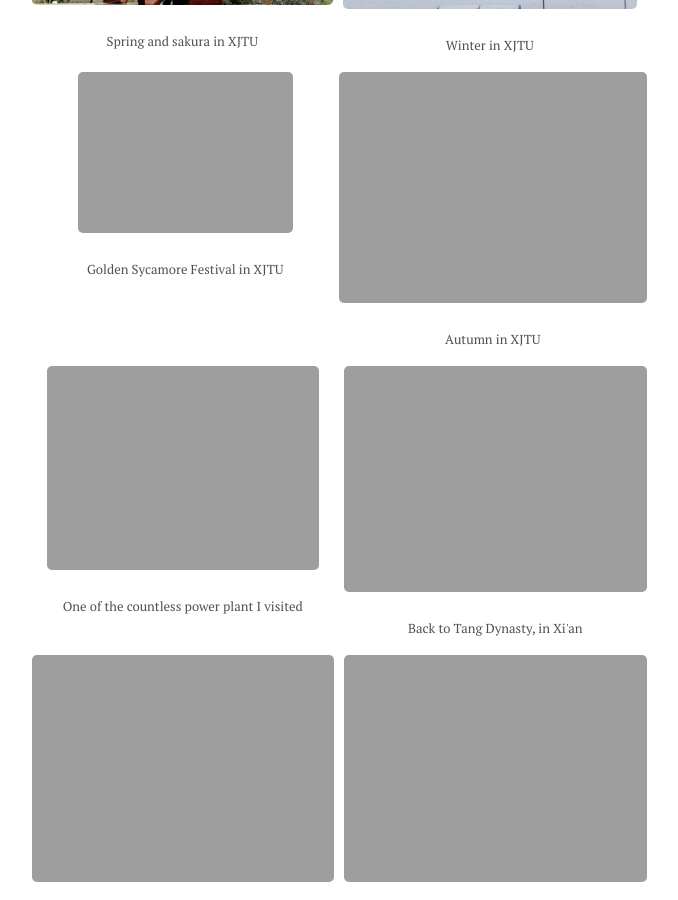
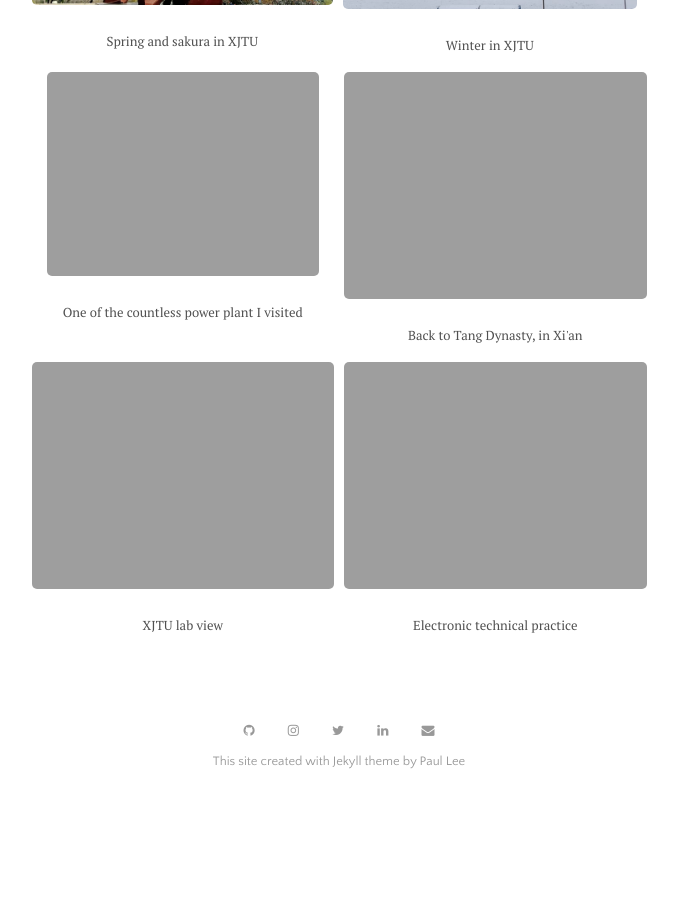
Before and after one commit to zhengwuma/zhengwuma.github.io, a Jekyll site: the page built from menu/gallery.md, in a window 1280 px wide and 900 px high, scrolled down 2474 px. Shown: the whole window, without its empty margins (301-979 px from the left). Built offline with Jekyll 4.4.1, drawn with Linux system fonts in a browser that asks for light colours; after the commit the page ends 3281 px from its top, so only the background shows below that.

Commit message:
Update pic.html

```diff
--- a/_layouts/pic.html
+++ b/_layouts/pic.html
@@ -84,17 +84,6 @@ layout: default
   </div>
 </div>
 
-<div style="display: flex; align-items: flex-start;">
-   <div style="text-align: center;">
-    <img src="{{ site.github.url }}/assets/img/wutongme.jpg" style="max-width: 70%;">
-    <p class="caption"> <font size="2"> Golden Sycamore Festival in XJTU </front> </p>
-  </div>
-
-   <div style="text-align: center;">
-    <img src="{{ site.github.url }}/assets/img/wutong.jpg" style="max-width: 100%;">
-    <p class="caption"> <font size="2"> Autumn in XJTU </front> </p>
-  </div>
-</div>
 
 <div style="display: flex; align-items: flex-start;">
   <div style="text-align: center;margin-right: 10px;">
```
